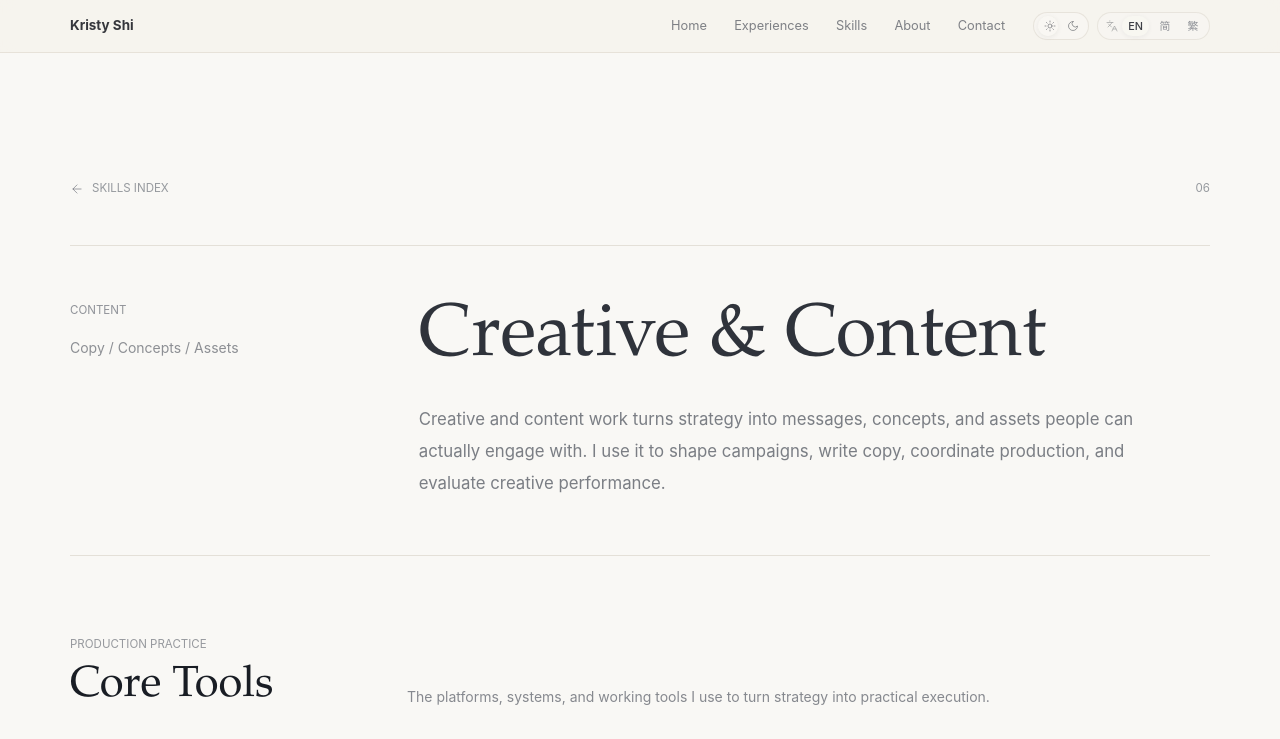
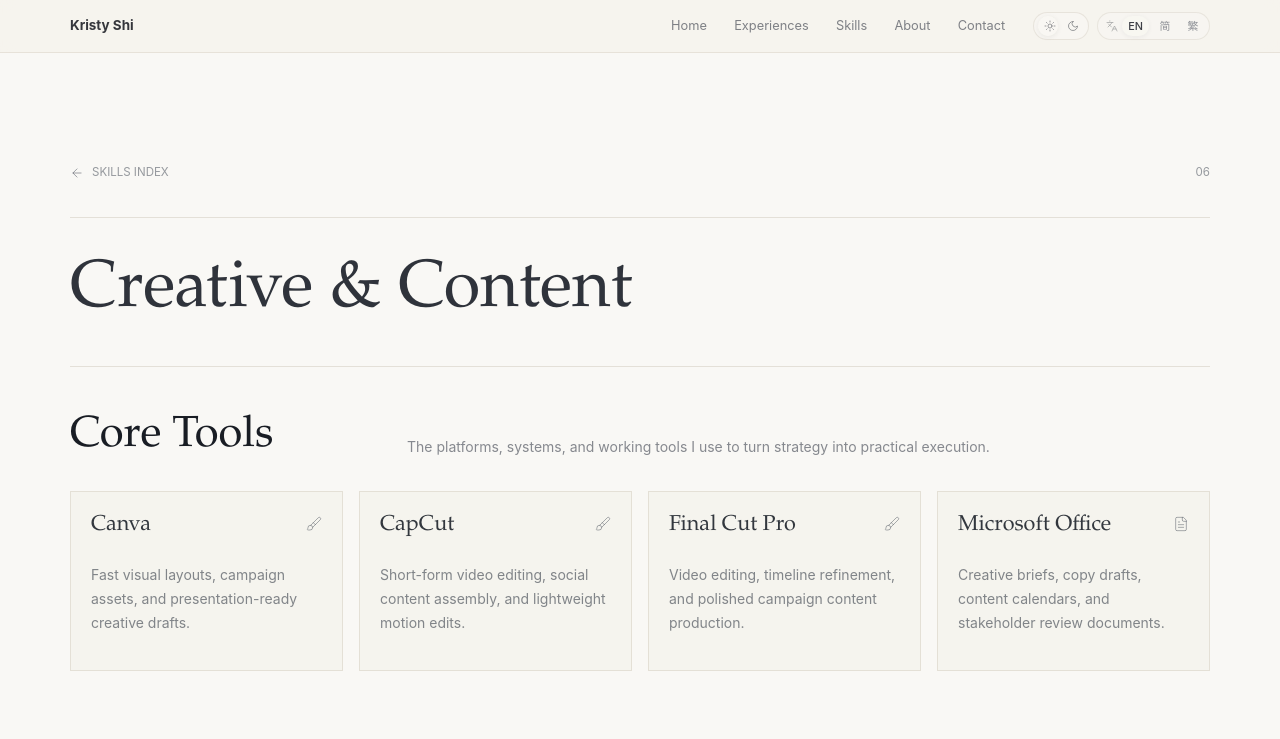
Before and after one commit to pakkuanshi/personal-portfolio, a Next.js app: page /skills/creative-production in a window 1280 px wide. Shown: the top 739 px of the page. Built offline with nearby package versions, Linux system fonts and the light colour scheme.

Commit message:
Simplify skill detail hero

```diff
--- a/components/skills/skill-detail-page-content.tsx
+++ b/components/skills/skill-detail-page-content.tsx
@@ -55,7 +55,7 @@ export function SkillDetailPageContent({ slug }: SkillDetailPageContentProps) {
 
   return (
     <div className="min-h-[calc(100vh-3.25rem)] bg-[hsl(40_25%_97%)] text-[hsl(220_18%_12%)] transition-colors duration-300 dark:bg-[linear-gradient(180deg,hsl(25_25%_10%),hsl(20_26%_8%))] dark:text-[hsl(42_32%_91%)]">
-      <main className="site-container py-24 md:py-28 lg:py-32">
+      <main className="site-container pb-24 pt-20 md:pb-28 md:pt-24 lg:pb-32 lg:pt-28">
         <nav
           aria-label="Skills navigation"
           className="flex items-center justify-between gap-6 text-[0.72rem] uppercase text-[hsl(220_10%_34%/0.58)] dark:text-[hsl(38_18%_78%/0.6)]"
@@ -70,36 +70,20 @@ export function SkillDetailPageContent({ slug }: SkillDetailPageContentProps) {
           <span>{category.number}</span>
         </nav>
 
-        <header className="mt-10 grid gap-8 border-y border-[hsl(34_18%_68%/0.34)] py-10 dark:border-[hsl(38_18%_58%/0.2)] md:mt-12 md:py-12 lg:grid-cols-[0.36fr_1fr] lg:gap-16 lg:py-14">
-          <div className="max-w-xs">
-            <p className="text-[0.72rem] uppercase tracking-normal text-[hsl(220_9%_34%/0.62)] dark:text-[hsl(42_18%_82%/0.62)]">
-              {copy.rubric}
-            </p>
-            <p className="mt-4 text-sm leading-6 text-[hsl(220_9%_32%/0.62)] dark:text-[hsl(38_18%_78%/0.64)]">
-              {copy.folio}
-            </p>
-          </div>
-          <div className="max-w-4xl">
-            <h1 className="font-serif text-[clamp(2.75rem,5.8vw,4.75rem)] font-medium leading-[0.98] tracking-normal text-balance text-[hsl(220_18%_14%/0.92)] dark:text-[hsl(42_31%_88%/0.94)]">
-              {copy.title}
-            </h1>
-            <p className="mt-7 max-w-3xl text-base leading-8 text-[hsl(220_9%_32%/0.72)] dark:text-[hsl(38_18%_78%/0.7)] md:text-[1.05rem]">
-              {copy.summary}
-            </p>
-          </div>
+        <header className="mt-8 border-y border-[hsl(34_18%_68%/0.34)] py-8 dark:border-[hsl(38_18%_58%/0.2)] md:mt-9 md:py-9 lg:py-10">
+          <h1 className="max-w-5xl font-serif text-[clamp(2.6rem,5.2vw,4.35rem)] font-medium leading-[1.02] tracking-normal text-balance text-[hsl(220_18%_14%/0.92)] dark:text-[hsl(42_31%_88%/0.94)]">
+            {copy.title}
+          </h1>
         </header>
 
         <section
           aria-labelledby={toolsHeadingId}
-          className="mt-16 md:mt-20"
+          className="mt-10 md:mt-12"
         >
           <div className="grid gap-5 md:grid-cols-[0.36fr_1fr] md:items-end md:gap-12">
             <div>
-              <p className="text-[0.72rem] uppercase text-[hsl(220_9%_34%/0.58)] dark:text-[hsl(42_18%_82%/0.58)]">
-                {copy.detailKicker}
-              </p>
               <h2
-                className="mt-3 font-serif text-[clamp(2rem,3.4vw,3rem)] font-medium leading-none tracking-normal"
+                className="font-serif text-[clamp(2rem,3.4vw,3rem)] font-medium leading-none tracking-normal"
                 id={toolsHeadingId}
               >
                 {pageCopy.toolsTitle}
@@ -146,11 +130,8 @@ export function SkillDetailPageContent({ slug }: SkillDetailPageContentProps) {
         >
           <div className="grid gap-5 md:grid-cols-[0.36fr_1fr] md:items-end md:gap-12">
             <div>
-              <p className="text-[0.72rem] uppercase text-[hsl(220_9%_34%/0.58)] dark:text-[hsl(42_18%_82%/0.58)]">
-                {copy.rubric}
-              </p>
               <h2
-                className="mt-3 font-serif text-[clamp(2rem,3.4vw,3rem)] font-medium leading-none tracking-normal"
+                className="font-serif text-[clamp(2rem,3.4vw,3rem)] font-medium leading-none tracking-normal"
                 id={capabilitiesHeadingId}
               >
                 {pageCopy.capabilitiesTitle}
```
